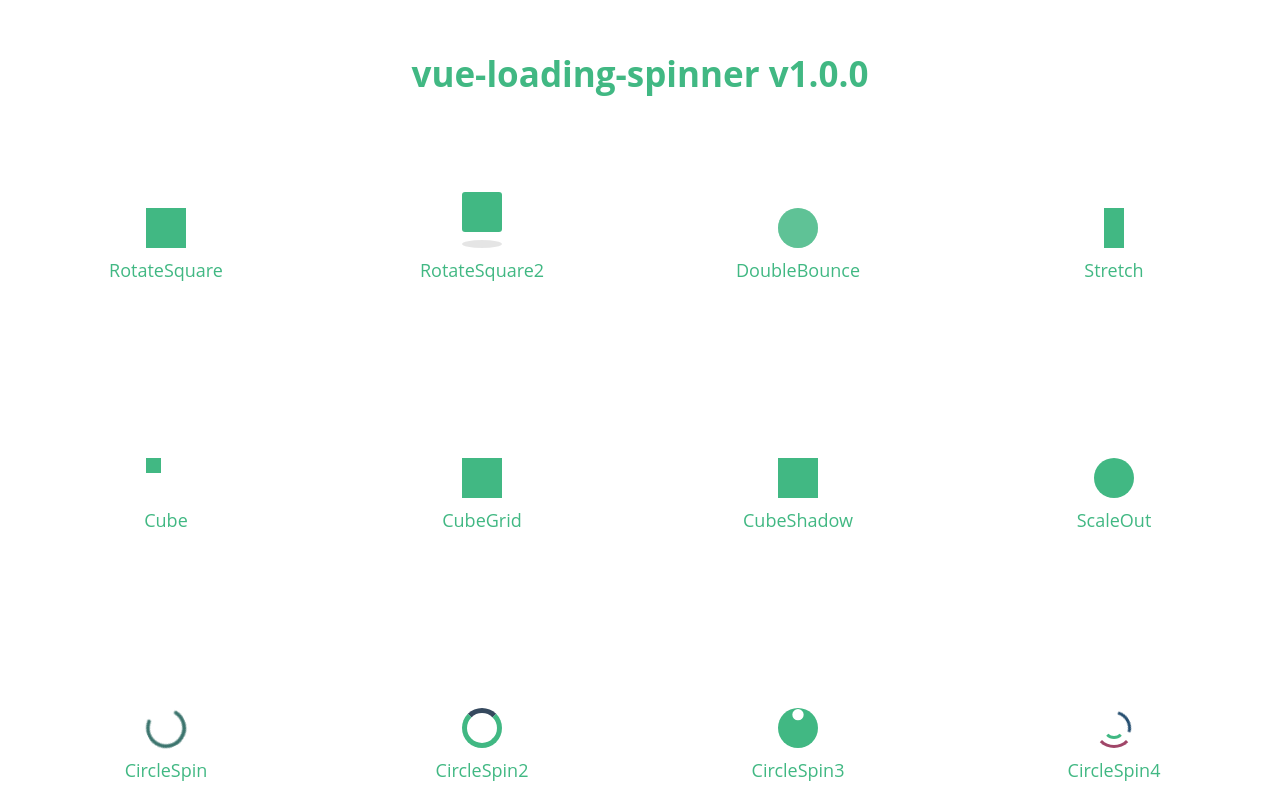
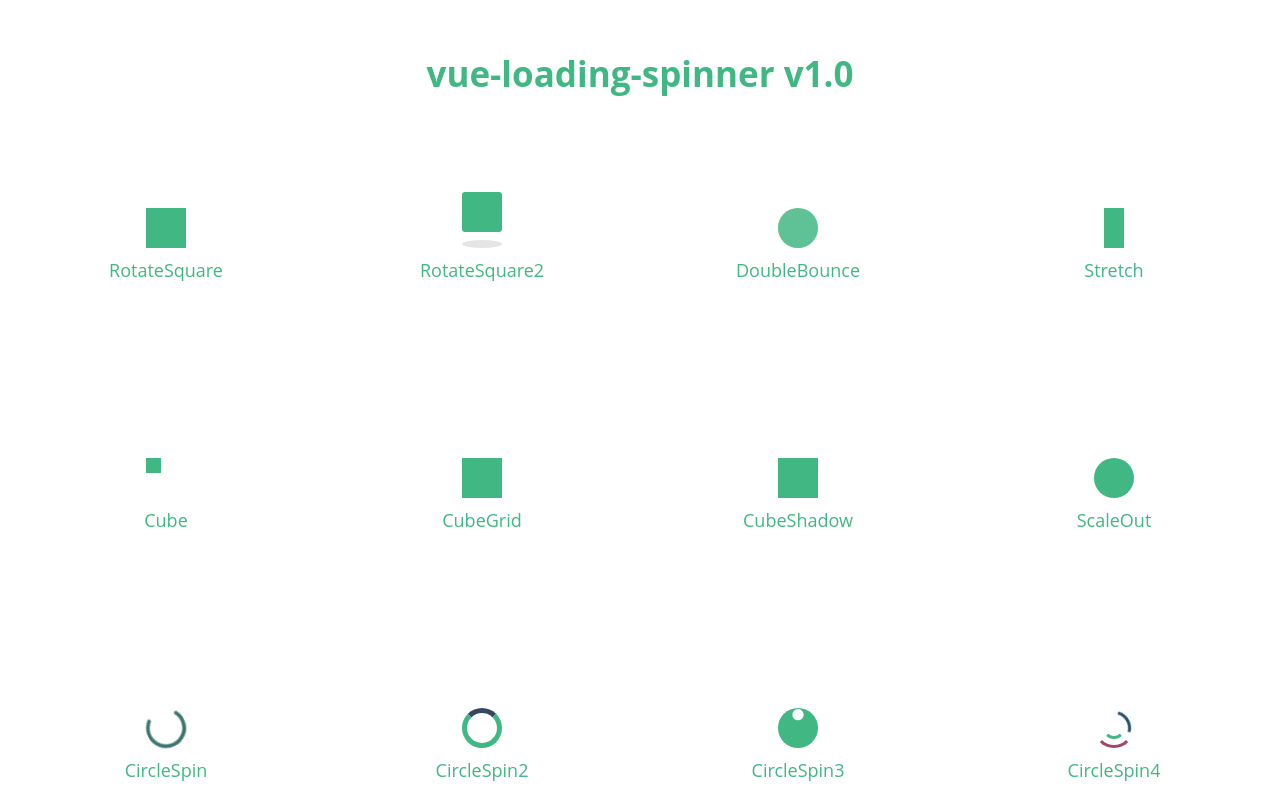
Before and after one commit to nguyenvanduocit/vue-loading-spinner, a Vue app: page / in a window 1280 px wide. Shown: the top 800 px of the page. Built offline with nearby package versions, Linux system fonts and the light colour scheme.

Commit message:
increate version

```diff
--- a/index.html
+++ b/index.html
@@ -3,7 +3,7 @@
   <head>
     <meta charset="utf-8">
     <meta name="viewport" content="width=device-width, maximum-scale=10, minimum-scale=1.0, initial-scale=1.0, user-scalable=yes" />
-    <title>vue-loading-spinner</title>
+    <title>vue-loading-spinner v1.0</title>
   </head>
   <body>
     <div id="app"></div>
--- a/src/App.vue
+++ b/src/App.vue
@@ -1,7 +1,7 @@
 <template>
   <div id="app">
     <div class="header">
-      <h1 class="header--title">vue-loading-spinner v1.0.0</h1>
+      <h1 class="header--title">vue-loading-spinner v1.0</h1>
     </div>
     <div class="spinner-list">
       <div class="spinner-container" v-for="spinner in spinners">
```
